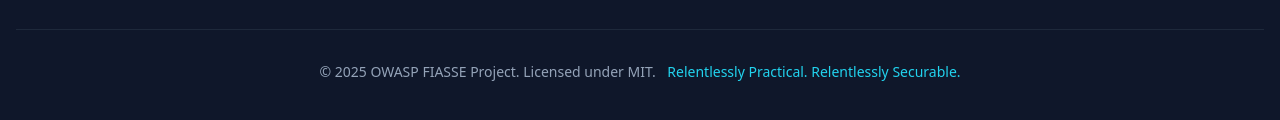
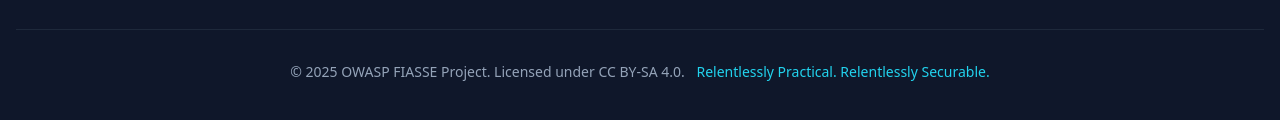
Before and after one commit to Xcaciv/fiasse_org_web, a website: page src/index.html in a window 1280 px wide. Shown: the part 1099-1219 px from the top of the page. Drawn offline with nearby package versions, Linux system fonts and the light colour scheme.

Commit message:
fix: update license information from MIT to CC BY-SA 4.0

```diff
--- a/src/index.html
+++ b/src/index.html
@@ -1586,7 +1586,7 @@
 
             <div class="border-t border-slate-800 mt-8 pt-8 text-center">
                 <p class="text-slate-400 text-sm">
-                    &copy; 2025 OWASP FIASSE Project. Licensed under MIT.
+                    &copy; 2025 OWASP FIASSE Project. Licensed under CC BY-SA 4.0.
                     <span class="text-cyan-400 ml-2">Relentlessly Practical. Relentlessly Securable.</span>
                 </p>
             </div>
```
